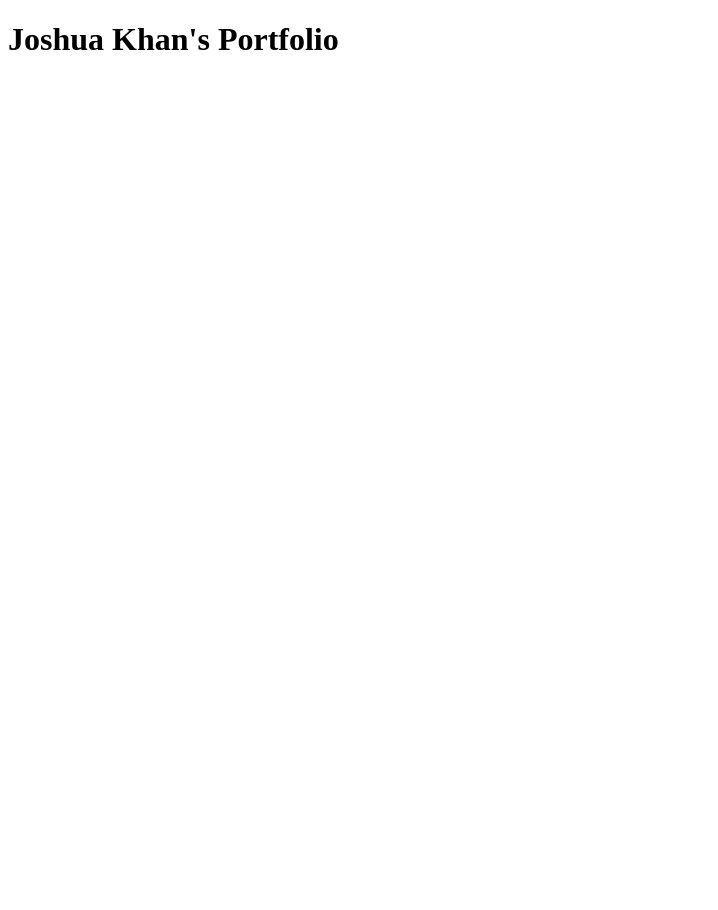
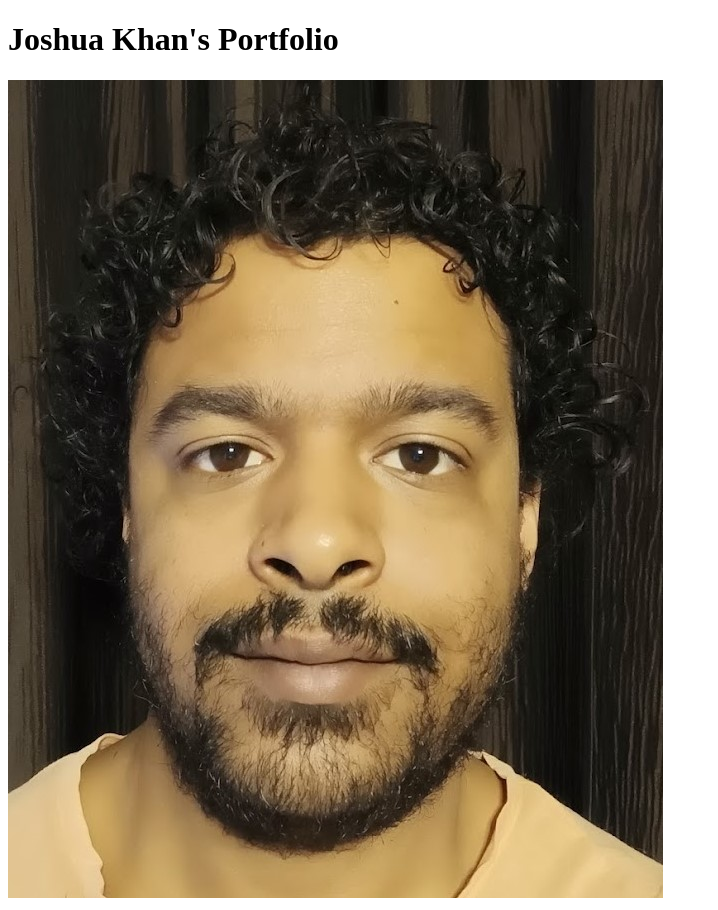
Before and after one commit to Khanjo/Portfolio, a plain HTML site: page index.html in a window 1280 px wide. Shown: the whole page, without its empty margins (0-718 px from the left). Before the commit the page ends 800 px from the top, so only its background shows below. Drawn offline with Linux system fonts and the light colour scheme.

Commit message:
add picture

```diff
--- a/index.html
+++ b/index.html
@@ -11,7 +11,7 @@
 <body>
     <h1>Joshua Khan's Portfolio</h1>
 
-
+    <img src="headshot/IMG_20230526_083951.jpg">
 
 </body>
 
```
Also changed, not shown: headshot/IMG_20230526_083951.jpg (added).
